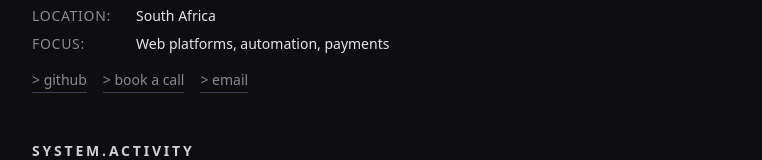
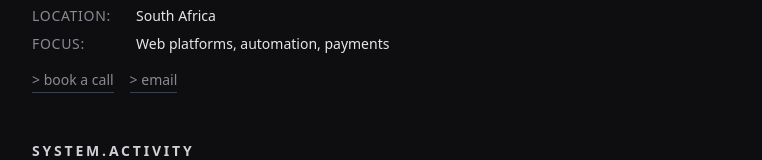
Before and after one commit to smngvlkz/Portfolio_V2, a Next.js app: page / in a window 1280 px wide. Shown: the part 222-382 px from the top of the page, without its empty margins (208-970 px from the left). Built offline with nearby package versions, Linux system fonts and the light colour scheme.

Commit message:
Remove GitHub link from Hero component to streamline contact options

```diff
--- a/src/app/components/Hero.tsx
+++ b/src/app/components/Hero.tsx
@@ -26,7 +26,6 @@ export default async function Hero() {
                     <span className="text-text-primary">Web platforms, automation, payments</span>
                 </div>
                 <div className="flex items-center mt-2 gap-4">
-                    <a href="https://github.com/smngvlkz" target="_blank" className="text-text-muted border-b border-accent-secondary hover:text-accent hover:border-accent transition-all pb-0.5">&gt; github</a>
                     <a href="https://calendly.com/simangalisovilakazi/30min" target="_blank" className="text-text-muted border-b border-accent-secondary hover:text-accent hover:border-accent transition-all pb-0.5">&gt; book a call</a>
                     <a href="mailto:simangalisovilakazk1@icloud.com" className="text-text-muted border-b border-accent-secondary hover:text-accent hover:border-accent transition-all pb-0.5">&gt; email</a>
                 </div>
```
